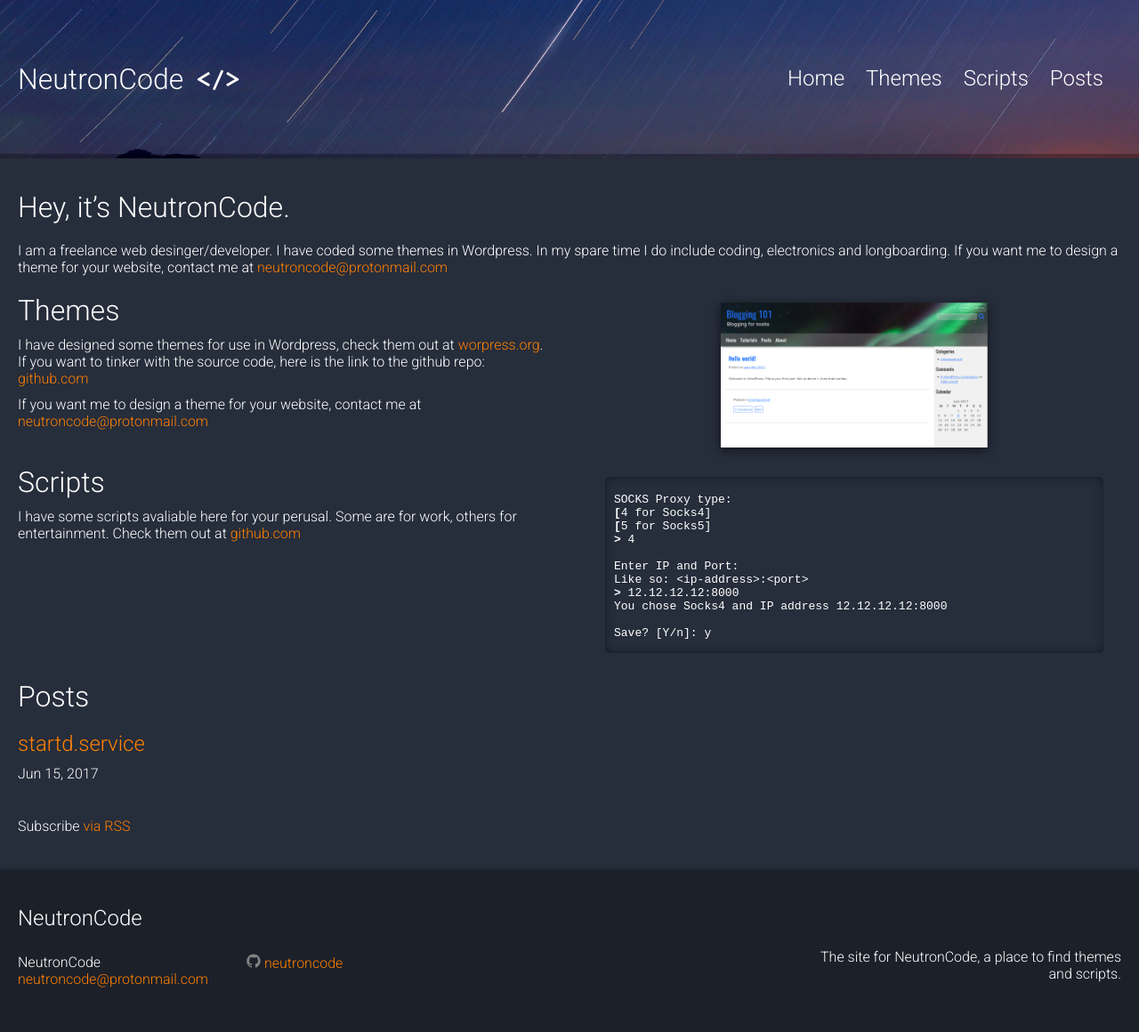
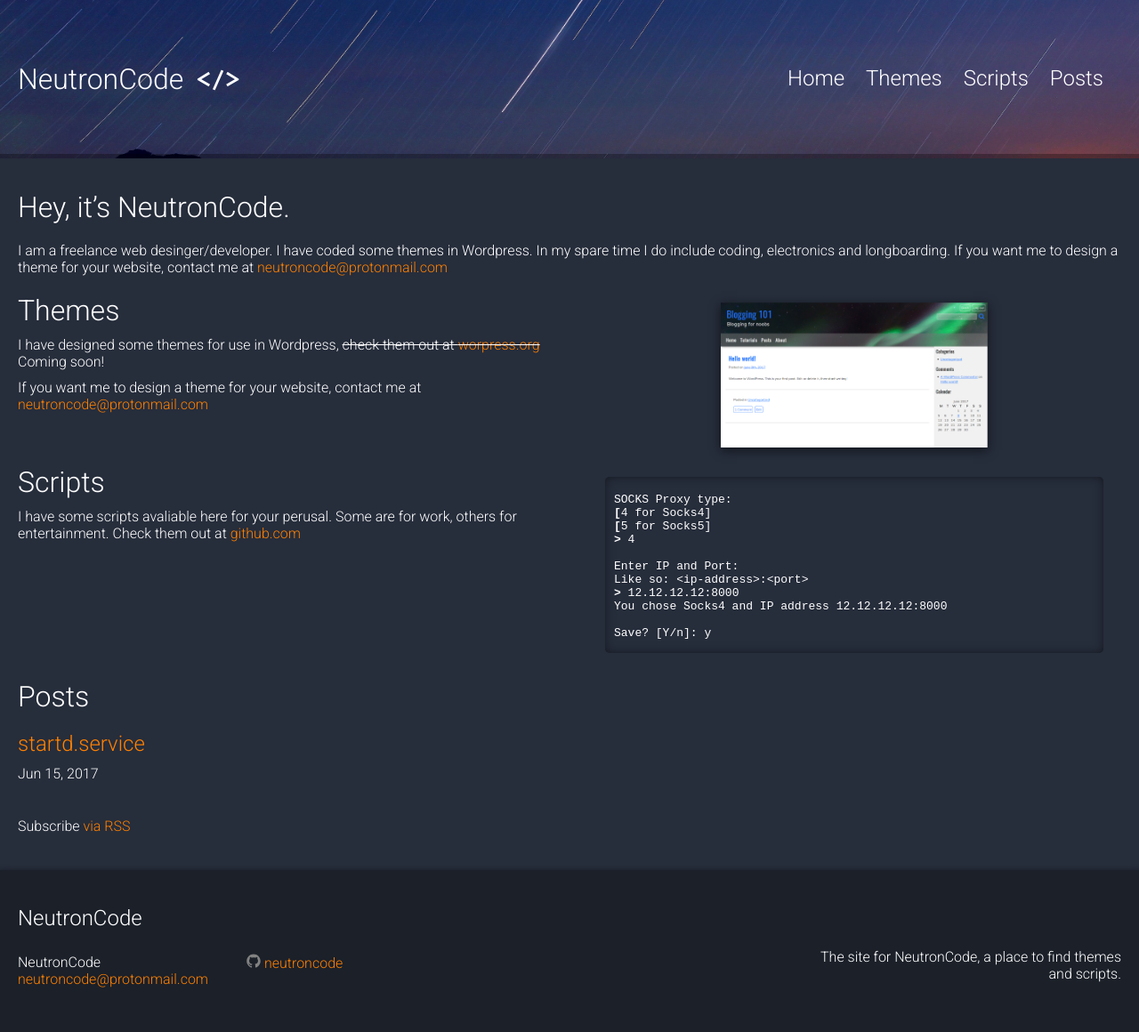
Before and after one commit to neutroncode/neutroncode.github.io, a Jekyll site: the page built from index.md, in a window 1280 px wide. Shown: the whole page at 89% size. Built offline with Jekyll 4.4.1, drawn with Linux system fonts in a browser that asks for light colours; nearby versions of some CDN libraries; our own code applies the rules of GitHub Pages for plain Markdown files.

Commit message:
Removed erroneous infomation.

```diff
--- a/index.md
+++ b/index.md
@@ -7,7 +7,7 @@
 <div class="showcase">
 <div class="showcase-left">
 # Themes {#themes}
-I have designed some themes for use in Wordpress, check them out at <a href="https://wordpress.org">worpress.org</a>. If you want to tinker with the source code, here is the link to the github repo: <a href="https://github.com">github.com</a>
+I have designed some themes for use in Wordpress, ~~check them out at <a href="https://wordpress.org">worpress.org</a>~~ Coming soon!
 
 If you want me to design a theme for your website, contact me at <a href="mailto://neutroncode@protonmail.com">neutroncode@protonmail.com</a>
 
@@ -19,7 +19,7 @@
 <div class="showcase">
 <div class="showcase-left">
 # Scripts {#scripts}
-I have some scripts avaliable here for your perusal. Some are for work, others for entertainment. Check them out at <a href="https://github.com">github.com</a>
+I have some scripts avaliable here for your perusal. Some are for work, others for entertainment. Check them out at <a href="https://github.com/neutroncode">github.com</a>
 </div>
 
 <div class="showcase-right">
```
